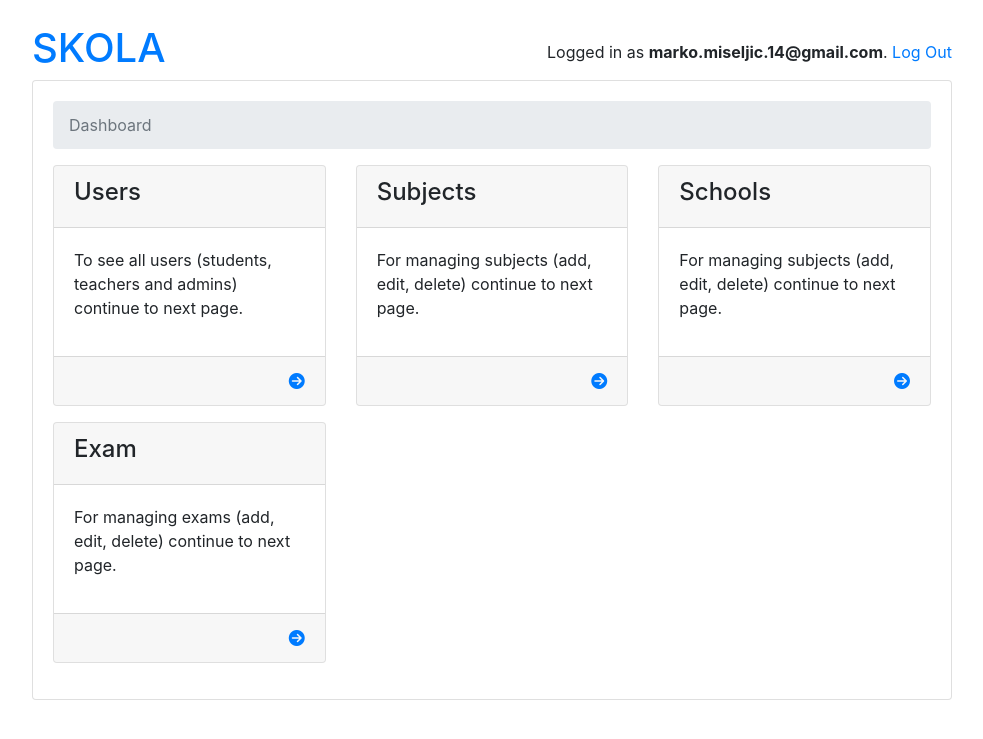
After one commit to extreme1337/exams, a Django app: page /admins/ in a window 1280 px wide. The commit adds this page. Shown: the top 739 px of the page, without its empty margins (148-1131 px from the left). Run offline with Django 3.2, Linux system fonts and the light colour scheme; a user stored in the database is signed in; some libraries are stand-ins or nearby versions.

Commit message:
created admin dashboard

```diff
--- a/account/urls.py
+++ b/account/urls.py
@@ -8,6 +8,7 @@ from .views import *
 urlpatterns = [
     path('accounts/login/', auth_views.LoginView.as_view(), name='login'),
     path('', home, name='home'),
+
     path('students/', include(([
         path('',  ExamStudentListView.as_view(), name='exam_list'),
         path('exam/<int:pk>/', exam_view, name='take_exam'),
@@ -15,6 +16,7 @@ urlpatterns = [
         path('exam/<pk>/save/', save_exam_view, name='save_exam'),
         path('exam/taken/', TakenExamsListView.as_view(), name='taken_exam_list'),
     ], 'account'), namespace='students')),
+
     path('teachers/', include(([
         path('', ExamTeacherListView.as_view(), name='exam_change_list'),
         path('exam/add/', ExamTeacherCreateView.as_view(), name='exam_add'),
@@ -25,6 +27,12 @@ urlpatterns = [
         path('exam/<int:exam_pk>/question/<int:question_pk>/', question_change, name='question_change'),
         path('exam/<int:exam_pk>/question/<int:question_pk>/delete', QuestionDeleteView.as_view(), name='question_delete'),
         path('exam/<int:pk>/results/', ExamResultsView.as_view(), name='exam_results'),
-    ], 'account'), namespace='teachers'))
+    ], 'account'), namespace='teachers')),
+
+    path('admins/', include(([
+        path('',  dashboard, name='dashboard'),
+
+    ], 'account'), namespace='admins')),
+
 
 ]
--- a/account/views.py
+++ b/account/views.py
@@ -406,3 +406,7 @@ class ExamResultsView(DetailView):
 #####################################################################################
 ################################ ADMIN VIEWS ########################################
 #####################################################################################
+
+@login_required
+def dashboard(request):
+    return render(request, 'admin/dashboard.html', {})
--- a/templates/500.html
+++ b/templates/500.html
@@ -17,7 +17,7 @@
         <h1 class="display-1 logo">Tehnical School Trebinje</h1>
         <h2 class="display-4">500</h2>
         <h4 class="display-4 mb-4">Something went wrong 😭</h4>
-        <p class="lead">Mind to contact teacher about this issue?</p>
+        <p class="lead">Mind to contact admin about this issue?</p>
         <p class="lead"><a href="/" class="btn btn-primary btn-lg">Go to the home page →</a></p>
       </div>
     </div>
--- /dev/null
+++ b/templates/admin/dashboard.html
@@ -0,0 +1,64 @@
+{% extends '../base.html' %}
+
+
+{% block content %}
+    <nav aria-label="breadcrumb">
+        <ol class="breadcrumb">
+            <li class="breadcrumb-item active" aria-current="page">Dashboard</li>
+        </ol>
+    </nav>
+    <div class="row">
+        <div class="col-12 col-md-6 col-lg-4 mb-3">
+            <div class="card">
+                <div class="card-header">
+                    <h4>Users</h4>
+                </div>
+                <div class="card-body">
+                    <p>To see all users (students, teachers and admins) continue to next page.</p>
+                </div>
+                <div class="card-footer d-flex flex-row-reverse">
+                    <a href=""><i class="fas fa-arrow-circle-right"></i></a>
+                </div>
+            </div>
+        </div>
+        <div class="col-12 col-md-6 col-lg-4 mb-3">
+            <div class="card">
+                <div class="card-header">
+                    <h4>Subjects</h4>
+                </div>
+                <div class="card-body">
+                    <p>For managing subjects (add, edit, delete) continue to next page.</p>
+                </div>
+                <div class="card-footer d-flex flex-row-reverse">
+                    <a href=""><i class="fas fa-arrow-circle-right"></i></a>
+                </div>
+            </div>
+        </div>
+        <div class="col-12 col-md-6 col-lg-4 mb-3">
+            <div class="card">
+                <div class="card-header">
+                    <h4>Schools</h4>
+                </div>
+                <div class="card-body">
+                    <p>For managing subjects (add, edit, delete) continue to next page.</p>
+                </div>
+                <div class="card-footer d-flex flex-row-reverse">
+                    <a href=""><i class="fas fa-arrow-circle-right"></i></a>
+                </div>
+            </div>
+        </div>
+        <div class="col-12 col-md-6 col-lg-4 mb-3">
+            <div class="card">
+                <div class="card-header">
+                    <h4>Exam</h4>
+                </div>
+                <div class="card-body">
+                    <p>For managing exams (add, edit, delete) continue to next page.</p>
+                </div>
+                <div class="card-footer d-flex flex-row-reverse">
+                    <a href=""><i class="fas fa-arrow-circle-right"></i></a>
+                </div>
+            </div>
+        </div>
+    </div>
+{% endblock content %}
--- a/templates/base.html
+++ b/templates/base.html
@@ -12,6 +12,7 @@
 
     <!-- jquery -->
     <script src="https://code.jquery.com/jquery-3.5.1.min.js"></script>
+    <script src="https://kit.fontawesome.com/9c25f1be84.js" crossorigin="anonymous"></script>
     {% block scripts %}
     {% endblock scripts %}
 </head>
```
Also changed, not shown: templates/admin/exams.html (added, +11 -0 lines), templates/admin/subjects.html (added, +11 -0 lines), templates/admin/users.html (added, +11 -0 lines).
